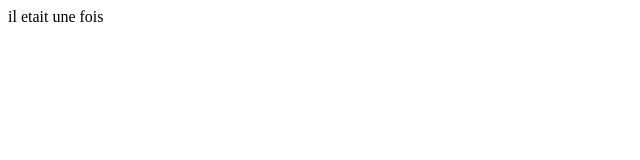
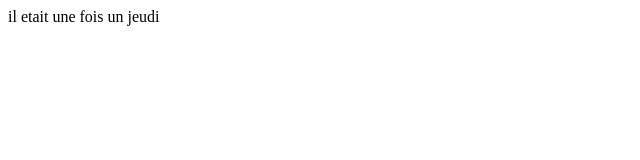
Before and after one commit to melek-1233/formation-git, a plain HTML site: page index.html in a window 1280 px wide. Shown: the full height of the page, 0-640 px from the left. Drawn offline with Linux system fonts and the light colour scheme.

Commit message:
feat:div

```diff
--- a/index.html
+++ b/index.html
@@ -6,8 +6,8 @@
     <title>Document! </title>
 </head>
 <body>
-    <div>
-        il etait une fois
-    </div>
+      <div>
+        il etait une fois un jeudi
+      </div>
 </body>
 </html>
```
